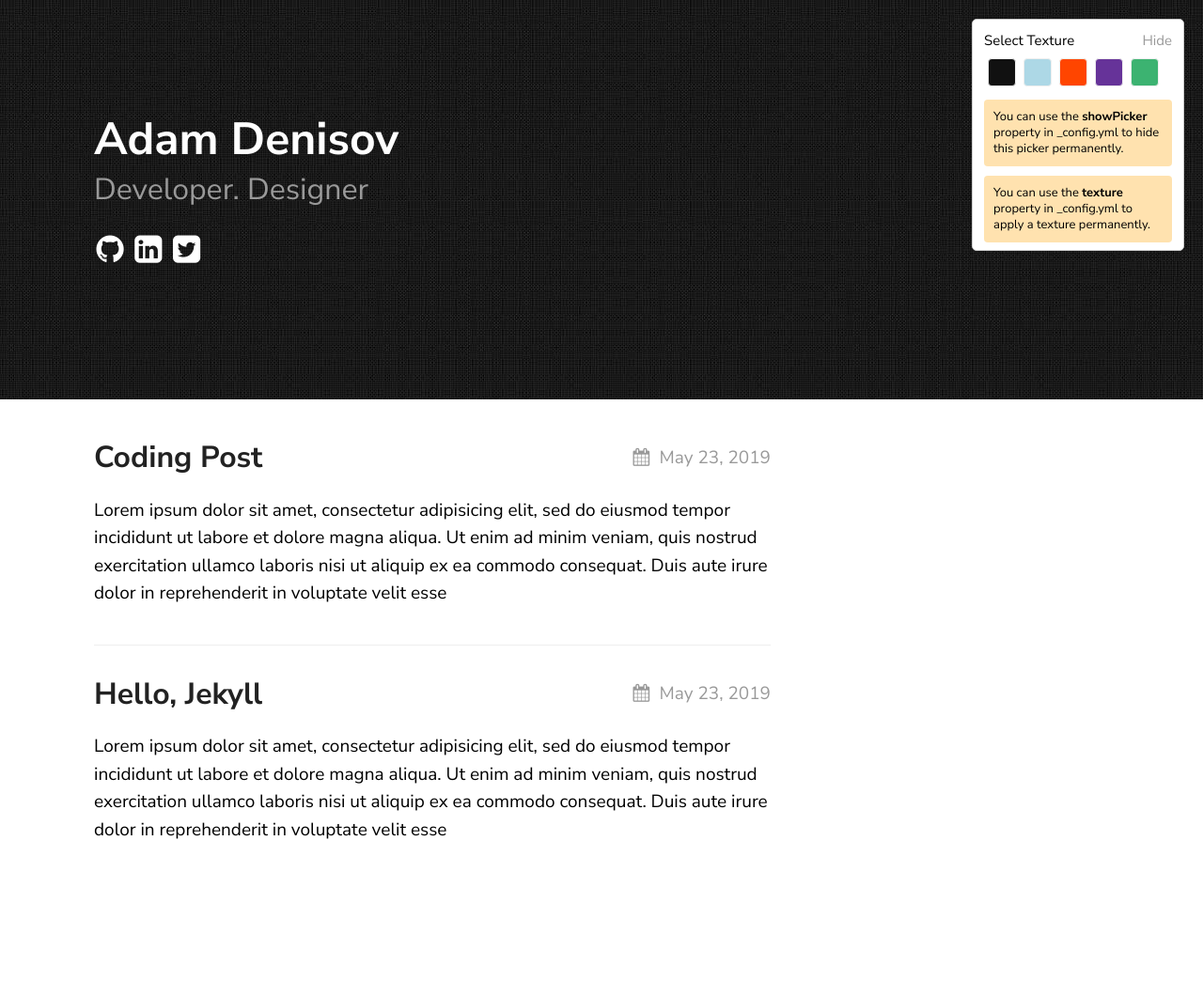
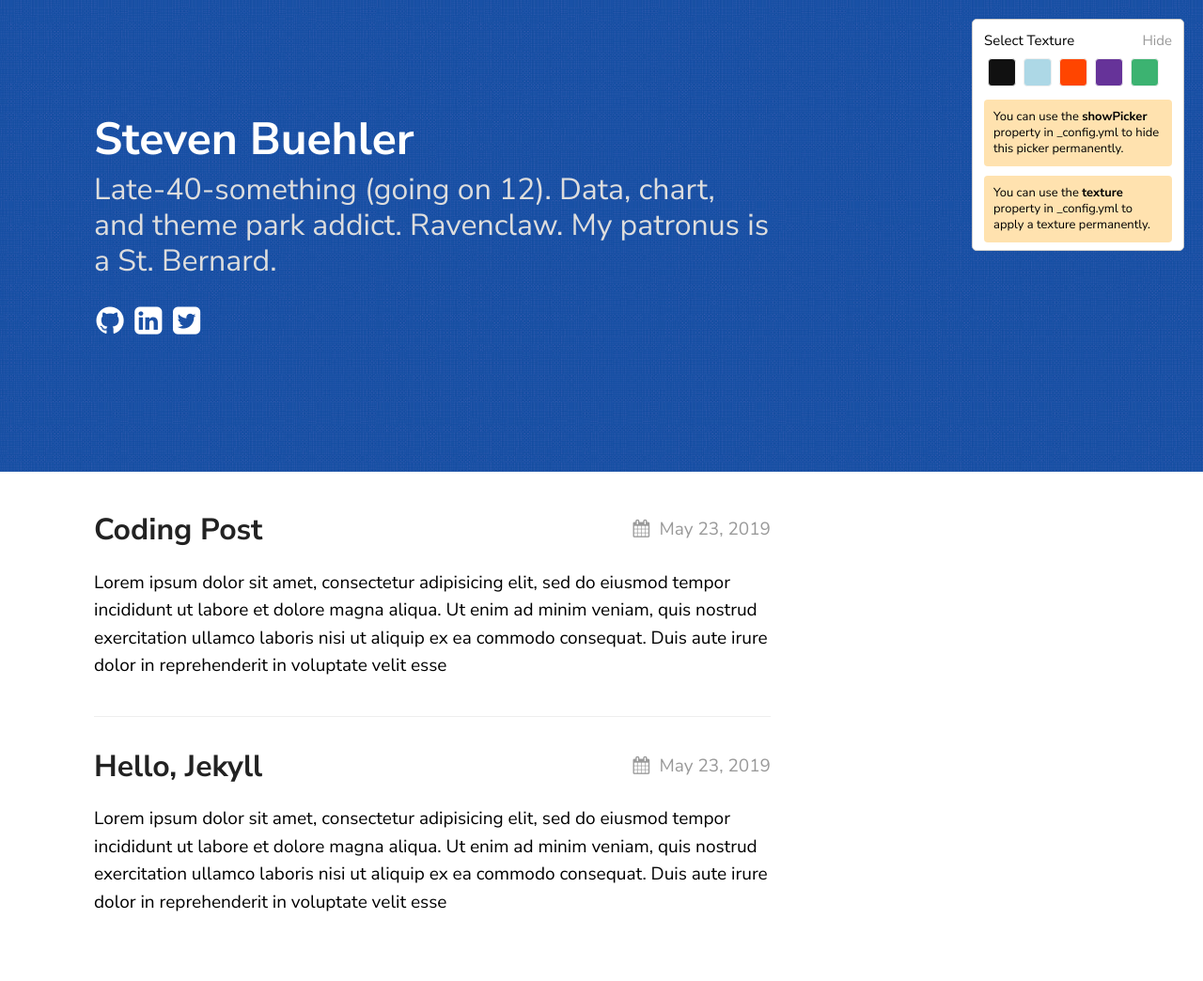
Before and after one commit to stevenbuehler/stevenbuehler.github.io, a Jekyll site: the page built from index.md, in a window 1280 px wide. Shown: the whole page at 94% size. Built offline with Jekyll 4.4.1, drawn with Linux system fonts in a browser that asks for light colours; before the commit the page ends 967 px from its top, so only the background shows below that.

Commit message:
Update _config.yml

```diff
--- a/_config.yml
+++ b/_config.yml
@@ -1,10 +1,8 @@
-title: Texture Theme
-author: GitHub User
-email: your-email@domain.com
+title: Steven Watson Buehler
+author: Steven Watson Buehler
+email: alive.awakened@gmail.com
 description: > # this means to ignore newlines until "show_exerpts:"
-  Write an awesome description for your new site here. You can edit this
-  line in _config.yml. It will appear in your document head meta (for
-  Google search results) and in your feed.xml site description.
+  Late-40-something (going on 12). Data, chart, and theme park addict. Ravenclaw. My patronus is a St. Bernard.
 show_excerpts: true # set to true to show excerpts on the homepage
 baseurl: /texture
 
@@ -15,20 +13,19 @@ sass:
 
 permalink: /posts/:title/
 texture:
-  title: Adam Denisov
-  tagline: Developer. Designer
+  title: Steven Buehler
+  tagline: Late-40-something (going on 12). Data, chart, and theme park addict. Ravenclaw. My patronus is a St. Bernard.
   date_format: "%b %-d, %Y"
-  style: black
+  style: blue
   showNav: false
   showPicker: true
 
   # generate social links in footer
   social_links:
-    twitter: thelehhman
-    github:  thelehhman
-    linkedIn: in/thelehhman
+    twitter: alive_awakened
+    github:  alive_awakened
+    linkedIn: in/stevenwatsonb
     rss: rss
-
 
 # If you want to link only specific pages in your header, uncomment
 # this and add the path to the pages in order as they should show up
```
